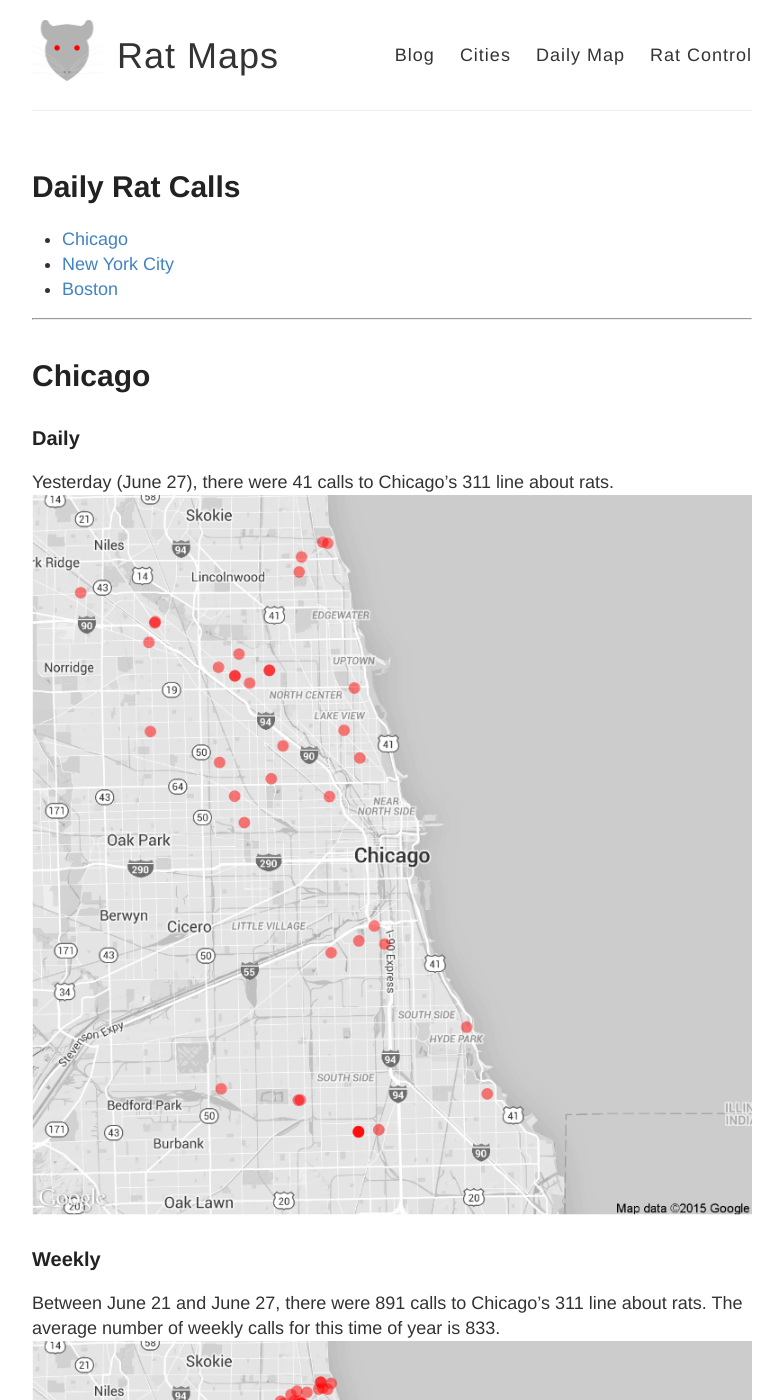
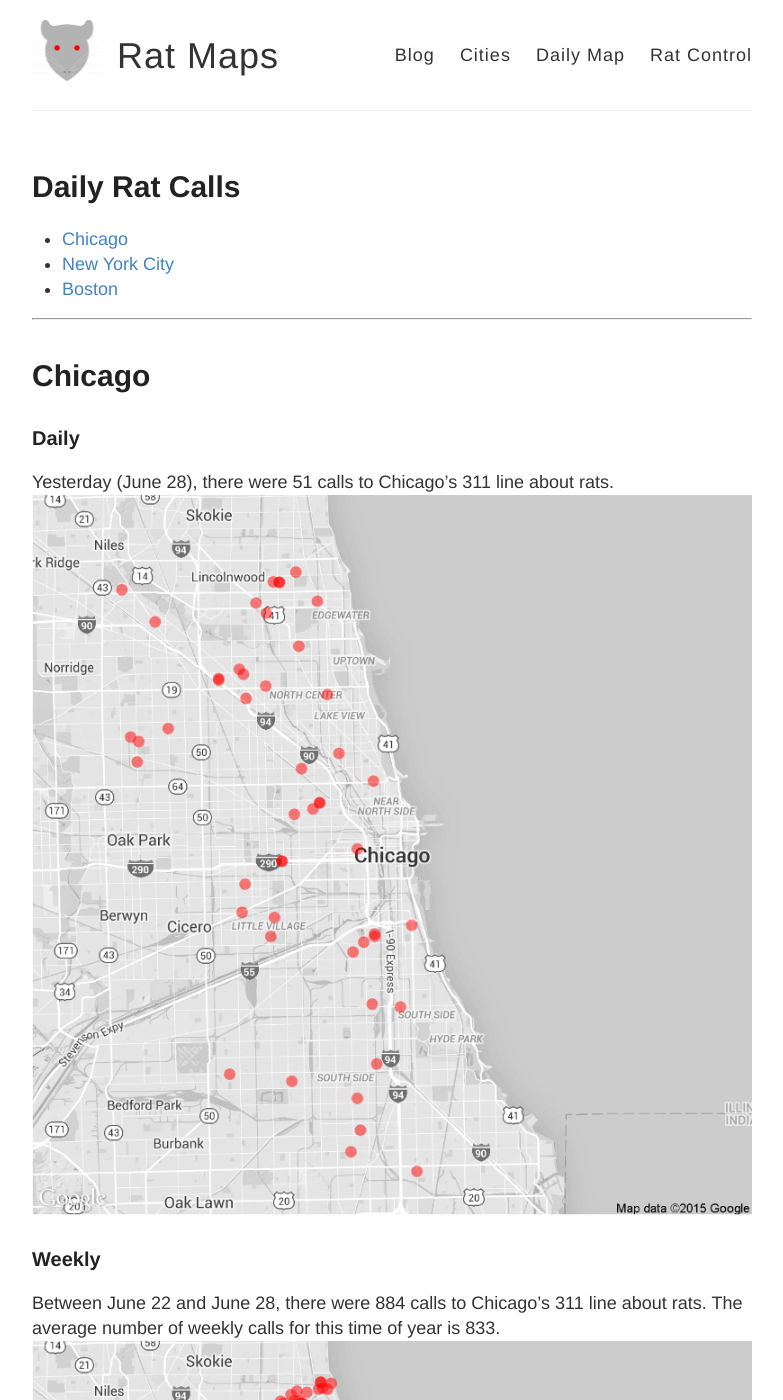
Before and after one commit to DanielHadley/ratmaps, a Jekyll site: the page built from daily.md, in a window 1280 px wide and 1400 px high. Shown: the whole window, without its empty margins (248-1031 px from the left). Built offline with Jekyll 4.4.1, drawn with Linux system fonts in a browser that asks for light colours; comment, search, counter and statistics services are not loaded; some of the changed text lies outside the part shown.

Commit message:
Daily Maps

```diff
--- a/daily.md
+++ b/daily.md
@@ -15,22 +15,22 @@
 
 ### Daily
 
-Yesterday (June 27), there were 41 calls to Chicago's 311 line about rats.
+Yesterday (June 28), there were 51 calls to Chicago's 311 line about rats.
 ![Chicago rat calls to 311 weekly map]({{ site.cityimages }}/daily/Chicago_Rat_Map_Daily.png)
 
 ### Weekly
-Between June 21 and June 27, there were 891 calls to Chicago's 311 line about rats. The average number of weekly calls for this time of year is 833.
+Between June 22 and June 28, there were 884 calls to Chicago's 311 line about rats. The average number of weekly calls for this time of year is 833.
 ![Chicago rat calls to 311 weekly map]({{ site.cityimages }}/daily/Chicago_Rat_Map_Weekly.png)
 ***
 # New York City <a id="nyc"><a>
 
 ### Daily
 
-Yesterday (June 27), there were 0 calls to New York City's 311 line about rats.
+Yesterday (June 28), there were 0 calls to New York City's 311 line about rats.
 ![NYC rat calls to 311 weekly map]({{ site.cityimages }}/daily/NYC_Rat_Map_Daily.png)
 
 ### Weekly
-Between June 21 and June 27, there were 0 calls to New York City's 311 line about rats. The average number of weekly calls for this time of year is 281.
+Between June 22 and June 28, there were 0 calls to New York City's 311 line about rats. The average number of weekly calls for this time of year is 281.
 ![NYC rat calls to 311 weekly map]({{ site.cityimages }}/daily/NYC_Rat_Map_Weekly.png)
 
 Each red dot represents one call about a rat seen in that location. The dots are transparent, so multiple calls from one location will be seen as a solid dot. The usual caveats apply: more calls do not necessarily mean that there are more rats in that location than other parts of the city. A cluster of dots could indicate that one resident is unusually vocal about rodents in his or her neighborhood. Also, more densely populated neighborhoods tend to make more calls to 311.
```
Also changed, not shown: images/pages/daily/Chicago_Rat_Map_Daily.png, images/pages/daily/Chicago_Rat_Map_Weekly.png, images/pages/daily/NYC_Rat_Map_Daily.png, images/pages/daily/NYC_Rat_Map_Weekly.png.
